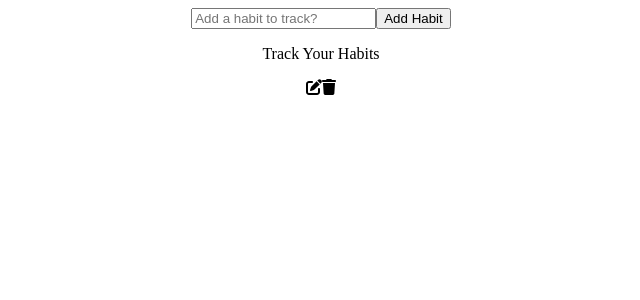
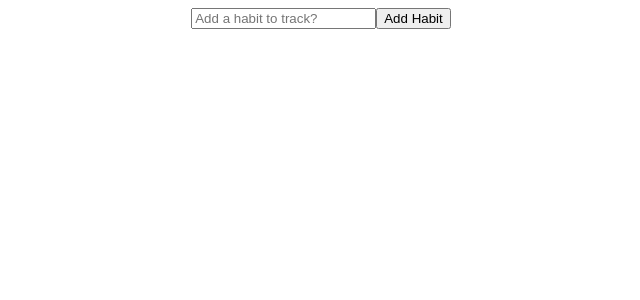
Before and after one commit to chlobear8/habit-tracker, a React (Create React App) app: page / in a window 1280 px wide. Shown: the top 300 px of the page, without its empty margins (319-959 px from the left). Built offline with nearby package versions, Linux system fonts and the light colour scheme.

Commit message:
add tracker to Tracker.js

```diff
--- a/src/components/Tracker.js
+++ b/src/components/Tracker.js
@@ -3,10 +3,10 @@ import { FontAwesomeIcon } from '@fortawesome/react-fontawesome';
 import { faPenToSquare } from '@fortawesome/free-solid-svg-icons';
 import { faTrash } from '@fortawesome/free-solid-svg-icons';
 
-export const Tracker = () => {
+export const Tracker = ({tracker}) => {
   return (
     <div className='Tracker'>
-      <p>Track Your Habits</p>
+      <p>{tracker.tracker}</p>
       <div>
         <FontAwesomeIcon icon={faPenToSquare} />
         <FontAwesomeIcon icon={faTrash} />
--- a/src/components/TrackerWrapper.js
+++ b/src/components/TrackerWrapper.js
@@ -10,13 +10,15 @@ export const TrackerWrapper = () => {
   const addTracker = tracker => {
     setTracker([...tracker, {id: uuidv4(), task: tracker,
     completed: false, isEditing: false}])
-    console.log(tracker);
   };
 
   return (
     <div className='TrackerWrapper'>
       <TrackerForm addTracker={addTracker} />
-      <Tracker />
+      {tracker.map((tracker, index) => (
+        <Tracker tracker={tracker} key={index} />
+      ))}
+
     </div>
   )
 };
```
